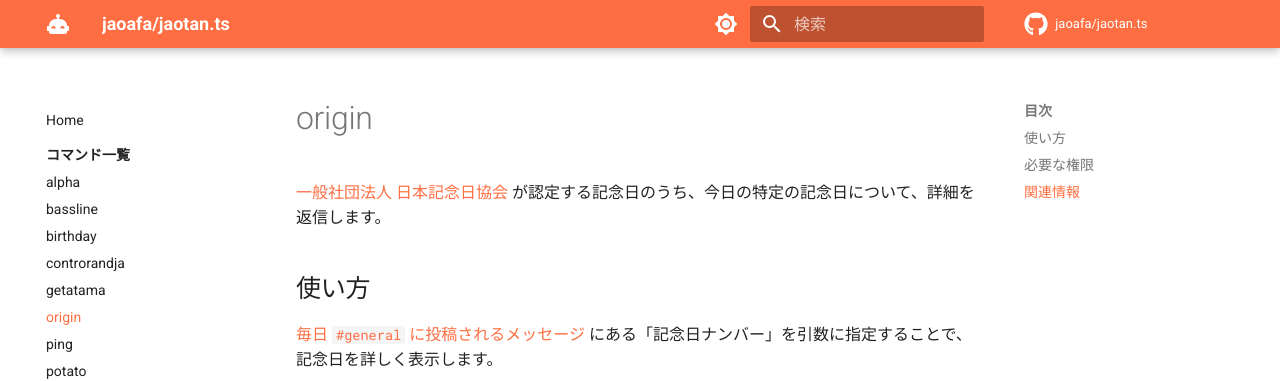
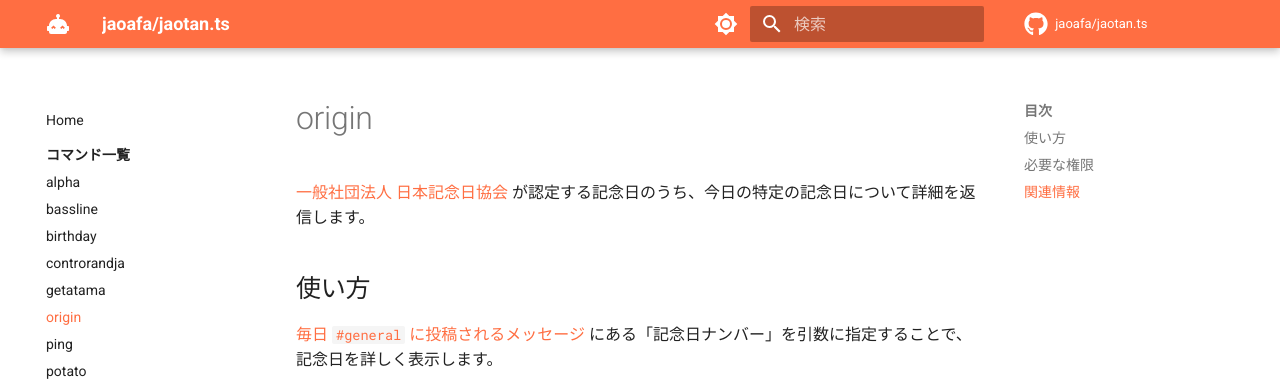
Before and after one commit to jaoafa/jaotan.ts, an MkDocs documentation site: the page built from docs/commands/origin.md, in a window 1280 px wide. Shown: the top 381 px of the page. Built offline with MkDocs 1.6.1 and Material for MkDocs 9.7.7, drawn with Linux system fonts in a browser that asks for light colours; comment, search, counter and statistics services are not loaded.

```diff
--- a/docs/commands/origin.md
+++ b/docs/commands/origin.md
@@ -3,7 +3,7 @@ title: origin
 template: command.html
 ---
 
-[一般社団法人 日本記念日協会](https://www.kinenbi.gr.jp) が認定する記念日のうち、今日の特定の記念日について、詳細を返信します。
+[一般社団法人 日本記念日協会](https://www.kinenbi.gr.jp) が認定する記念日のうち、今日の特定の記念日について詳細を返信します。
 
 ## 使い方
 
```
